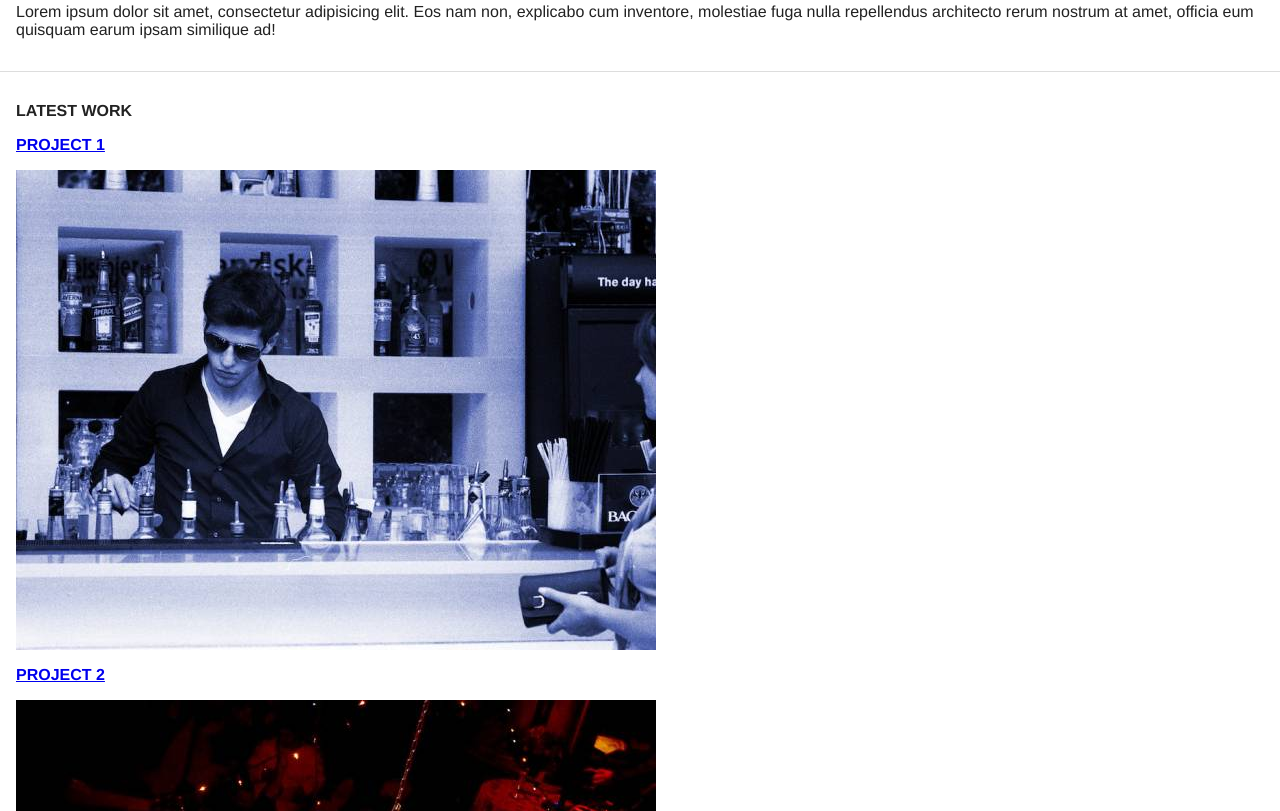
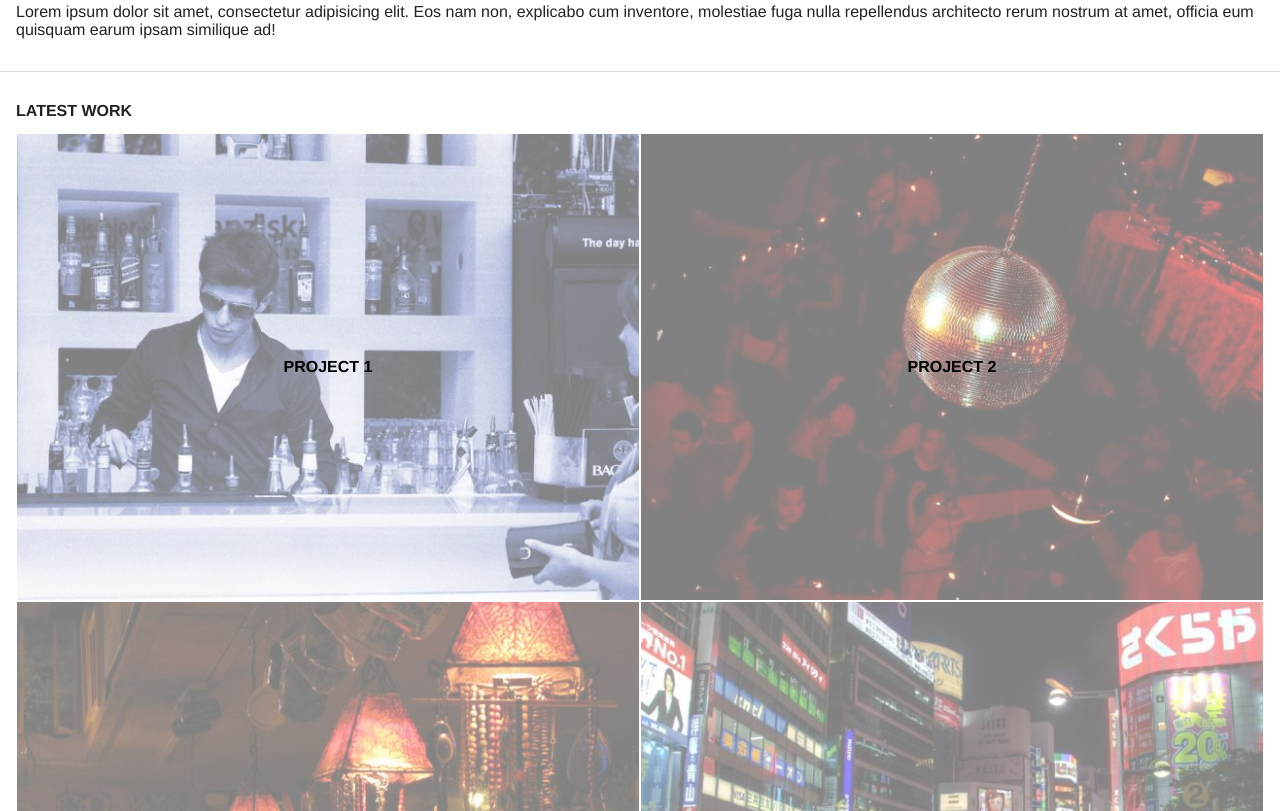
Before and after one commit to kevinhinkel/Random_Design_Co, a plain HTML site: page index.html in a window 1280 px wide. Shown: the part 1069-1880 px from the top of the page. Drawn offline with Linux system fonts and the light colour scheme.

Commit message:
Project Grid and Footer added

```diff
--- a/index.html
+++ b/index.html
@@ -34,6 +34,7 @@
 	<section class="page-section">
 		<h2>LATEST WORK</h2>
 
+		<div class="clearfix">
 		<a href="#">
 				<article class="project-thumb">
 					<h3>PROJECT 1</h3>
@@ -82,6 +83,7 @@
 							<img src="images/7-bar.jpg" alt="bar">
 					</article>
 				</a>
+			</div>
 </section>
 
 	<footer class="page-footer">
--- a/style.css
+++ b/style.css
@@ -159,7 +159,7 @@ img {
     display: inline-block;
     font-size: 1.25em;
     border: 0.125em solid #000;
-    padding: 0.5em 1em;
+    padding: 0.75em 1em;
     text-decoration: none;
     color: #000;
 }
@@ -203,7 +203,35 @@ img {
     color: #000;
 }
 
-
+.project-thumb {
+    position: relative;
+    width: 50%;
+    float: left;
+    background-color: hsla(0,100%,100%,0.5);
+    border: 1px solid #fff;
+}
+.project-thumb:hover{
+    background-color: hsla(0,0%,0%,0.5)
+}
+.project-thumb img{
+    position: relative;
+    z-index: -10;
+}
+.project-thumb h3 {
+    position: absolute;
+    top: 50%;
+    left: 50%;
+    transform: translate(-50%, -50%);
+    margin: 0;
+    text-align: center;
+    color: #000;
+}
+.project-thumb:hover h3{
+    color: #fff;
+}
+.page-footer {
+    text-align: center;
+}
 
  /* ==========================================================================
    Helper classes
```
